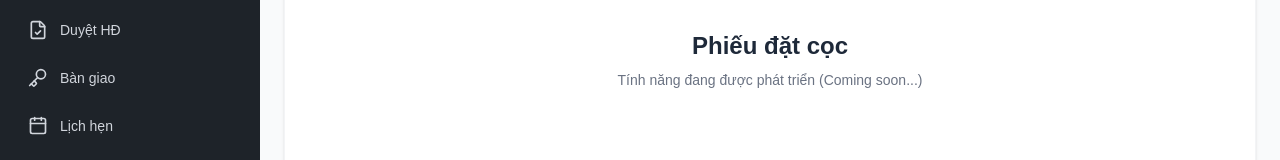
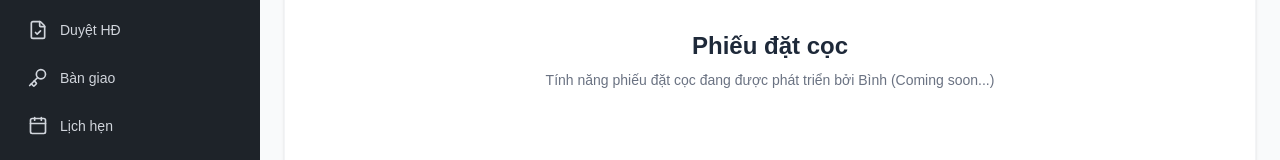
Before and after one commit to DPVinhIT/HomeStayDorm, a Next.js app in the folder frontend/: page /manager/deposit in a window 1280 px wide. Shown: the part 372-532 px from the top of the page. Built offline with nearby package versions, Linux system fonts and the light colour scheme.

Commit message:
Lưu công việc trước khi đồng bộ

```diff
--- a/frontend/src/app/manager/deposit/page.tsx
+++ b/frontend/src/app/manager/deposit/page.tsx
@@ -2,7 +2,7 @@ export default function DepositPage() {
   return (
     <div className="bg-white p-6 rounded-lg shadow-sm border border-gray-100 h-full flex flex-col items-center justify-center text-center">
       <h1 className="text-2xl font-bold text-gray-800 mb-2">Phiếu đặt cọc</h1>
-      <p className="text-gray-500">Tính năng đang được phát triển (Coming soon...)</p>
+      <p className="text-gray-500">Tính năng phiếu đặt cọc đang được phát triển bởi Bình (Coming soon...)</p>
     </div>
   );
 }
```
Also changed, not shown: 1 other file (tests, documents, lock files or other folders).
